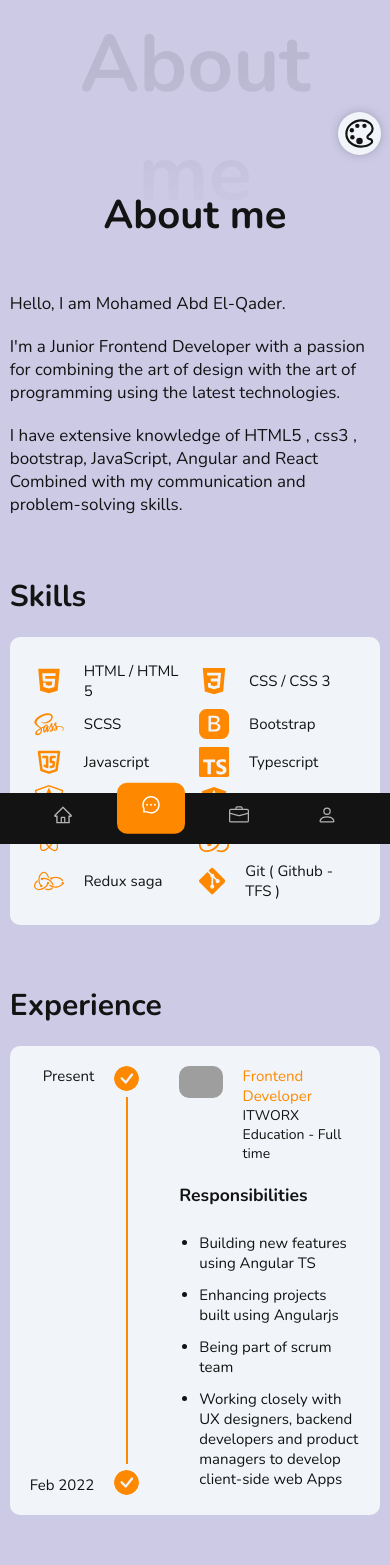
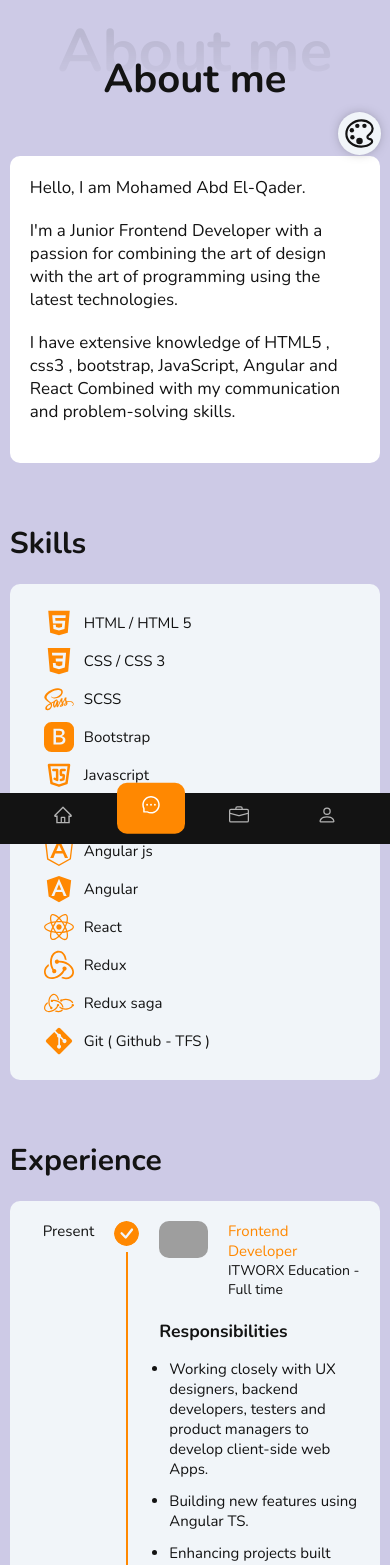
Before and after one commit to Mohamed-alii/Portfolio, a React (Create React App) app: page /About in a window 390 px wide. Shown: the top 1565 px of the page. Built offline with nearby package versions, Linux system fonts and the light colour scheme; grey boxes are pictures that could not be loaded.

Commit message:
fixed mobile screen  responsive

```diff
--- a/src/components/HeaderShadow/HeaderShadow.scss
+++ b/src/components/HeaderShadow/HeaderShadow.scss
@@ -30,3 +30,10 @@
         opacity: 0.1;
     }
 }
+
+// mobile devices
+@media screen and (max-width:  480px ) {// [0 - 480]
+    .header-shadow__overlay{
+        font-size: 3rem;
+    }
+}
--- a/src/index.scss
+++ b/src/index.scss
@@ -129,6 +129,11 @@ a {
   margin-bottom: 5rem;
 }
 
+.m-b-100
+{
+  margin-bottom: 100px;
+}
+
 .text-center {
   text-align: center;
 }
@@ -183,8 +188,8 @@ a {
     }
 }
 
-// mobile devices
-@media screen and (max-width:  767px ) {// [0 - 767]
+// small tablets and medium devices
+@media screen and (max-width:  767px ) {// [481 - 767]
 
     .bottom-navbar
     {
@@ -196,3 +201,8 @@ a {
         display: none;
     }
 }
+
+// mobile devices
+@media screen and (max-width:  480px ) {// [0 - 480]
+
+}
--- a/src/pages/About/About.js
+++ b/src/pages/About/About.js
@@ -111,19 +111,22 @@ const About = () => {
             <h3 className="m-b-1">Responsibilities</h3>
             <ul className="about__experience-list pl-1">
               <li>
-                <p>Building new features using Angular TS</p>
+                <p>
+                  Working closely with UX designers, backend developers, testers and
+                  product managers to develop client-side web Apps.
+                </p>
               </li>
               <li>
-                <p>Enhancing projects built using Angularjs</p>
+                <p>Building new features using Angular TS.</p>
               </li>
               <li>
-                <p>Being part of scrum team </p>
+                <p>Enhancing projects built using Angularjs.</p>
               </li>
               <li>
-                <p>
-                  Working closely with UX designers, backend developers and
-                  product managers to develop client-side web Apps
-                </p>
+                <p>Upgrading modules from angularjs to Angular TS.</p>
+              </li>
+              <li>
+                <p>Being part of scrum team. </p>
               </li>
             </ul>
           </div>
--- a/src/pages/About/About.scss
+++ b/src/pages/About/About.scss
@@ -114,7 +114,7 @@
 }
 
 @media screen and (max-width: 700px) {
-  // [0 - 700]
+  // [481 - 700]
 
   .about {
     margin-bottom: 5rem;
@@ -141,3 +141,42 @@
 
   }
 }
+
+// mobile devices
+@media screen and (max-width:  480px ) {// [0 - 480]
+  .about {
+
+    &__summary
+    {
+      background: white;
+      padding: 1rem;
+      border-radius: 10px;
+    }
+
+    &__skills{
+      flex-direction: column;
+    }
+
+    &__skills__skill{
+      width: 100%;
+      padding-left: 0.7rem;
+    }
+
+    &__skills__skill p{
+      padding-left: 0.5rem;
+    }
+
+    &__experience-content{
+      padding-left: 0rem !important;
+
+      h3 {
+        margin-bottom: 0.5rem;
+      }
+    }
+
+    &__experience-list{
+      padding-left: 0.5rem !important;
+    }
+
+  }
+}
--- a/src/pages/Contact/Contact.scss
+++ b/src/pages/Contact/Contact.scss
@@ -51,7 +51,33 @@
 }
 
 // mobile devices
-@media screen and (max-width:  767px ) {// [0 - 767]
-
+@media screen and (max-width:  767px ) {// [481 - 767]
 
 }
+
+// mobile devices
+@media screen and (max-width:  480px ) {// [0 - 480]
+    .contact{
+
+        &__info
+        {
+            overflow: hidden;
+        }
+
+        &__info-title
+        {
+            padding-left: 0rem;
+        }
+
+        &__info-title h4
+        {
+            font-size: 0.8rem;
+        }
+
+        &__info-title svg
+        {
+            width: 25px;
+            height: 25px;
+        }
+    }
+}
--- a/src/pages/Home/Home.js
+++ b/src/pages/Home/Home.js
@@ -1,6 +1,5 @@
 import React, { useContext } from "react";
-import { BsGithub, BsLinkedin, BsFacebook } from "react-icons/bs";
-import { FiCodepen } from "react-icons/fi";
+import { BsGithub, BsLinkedin, BsFacebook, BsInstagram } from "react-icons/bs";
 import DeveloperImg from "../../components/DeveloperImg/DeveloperImg";
 import  cv  from '../../assets/Mohamed Abd El-Qader.pdf';
 import lamp from '../../assets/lamp.png'
@@ -18,16 +17,16 @@ const Home = () => {
         <DeveloperImg />
       </div>
       <div className="header__title">
-        <h2>Mohamed Abd Al-Qader</h2>
+        <h1>Mohamed Abd Al-Qader</h1>
         <p>I'm a Front-End Developer.</p>
       </div>
       <div className="header__socials">
         <a target="_blanck" href="https://github.com/Mohamed-alii" title="Github"><BsGithub size={23} /></a>
         <a target="_blanck" href="https://www.linkedin.com/in/mohamed-abd-el-qader-479bb5146/" title="Linked In"><BsLinkedin size={23} /></a>
-        <a target="_blanck" href="https://codepen.io/mohamed-alii" title="Codepen"><FiCodepen size={23} /></a>
+        <a target="_blanck" href="https://www.instagram.com/mohamed.m.abdelkader/?hl=en" title="Codepen"><BsInstagram size={23} /></a>
         <a target="_blanck" href="https://www.facebook.com/profile.php?id=100003335050703" title="Facebook"><BsFacebook size={23} /></a>
       </div>
-      <div className="header__cv">
+      <div className="header__cv m-b-100">
         <a href={cv} download='Mohamed Abd El-Qader.pdf' className="cross_line">
                 Download CV
         </a>
--- a/src/pages/Home/Home.scss
+++ b/src/pages/Home/Home.scss
@@ -42,6 +42,10 @@
         color: getColor(text-main);
         margin-bottom: 1rem;
         text-align: center;
+
+        h1{
+            font-size: 1.6rem;
+        }
     }
 
     &__socials {
@@ -147,15 +151,36 @@
     }
 }
 
-// mobile devices
-@media screen and (max-width:  767px ) {// [0 - 767]
+//desktop and large devices
+@media screen and (max-width:  1200px ) {// [992 - 1200]
 
 }
+
 // tablets and medium devices
 @media screen and (max-width:  991px ) {// [768 - 991]
 
 }
-//desktop and large devices
-@media screen and (max-width:  1200px ) {// [992 - 1200]
+
+// small tablets and medium devices
+@media screen and (max-width:  767px ) {// [481 - 767]
 
 }
+
+// mobile devices
+@media screen and (max-width:  480px ) {// [0 - 480]
+    .header
+    {
+        &__title h1{
+            font-size: 1rem;
+        }
+
+        &__title p{
+            font-size: 0.8rem;
+        }
+
+        &__img-wrapper
+        {
+            margin-bottom: 0rem;
+        }
+    }
+}
--- a/src/pages/Portfolio/Portfolio.scss
+++ b/src/pages/Portfolio/Portfolio.scss
@@ -91,6 +91,14 @@
             padding: 1rem;
         }
     }
+}
 
-
+// mobile devices
+@media screen and (max-width:  480px ) {// [0 - 480]
+    .portfolio{
+        &-content
+        {
+            padding: 0.5rem !important;
+        }
+    }
 }
```
